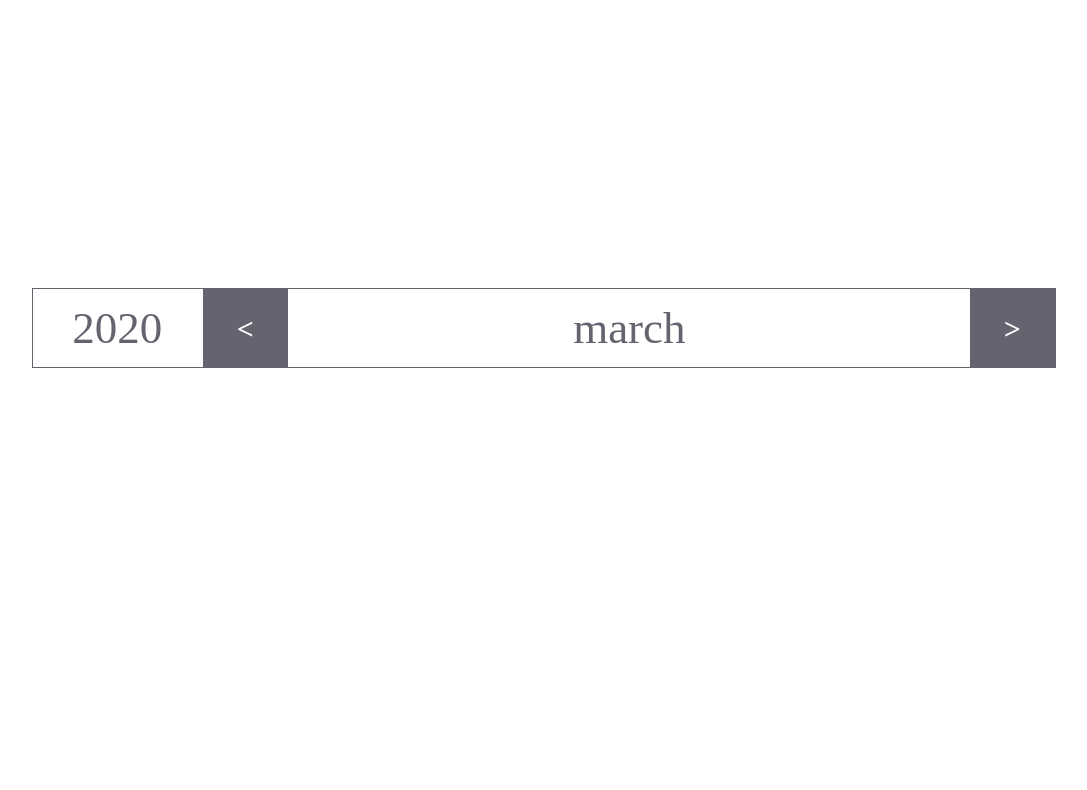
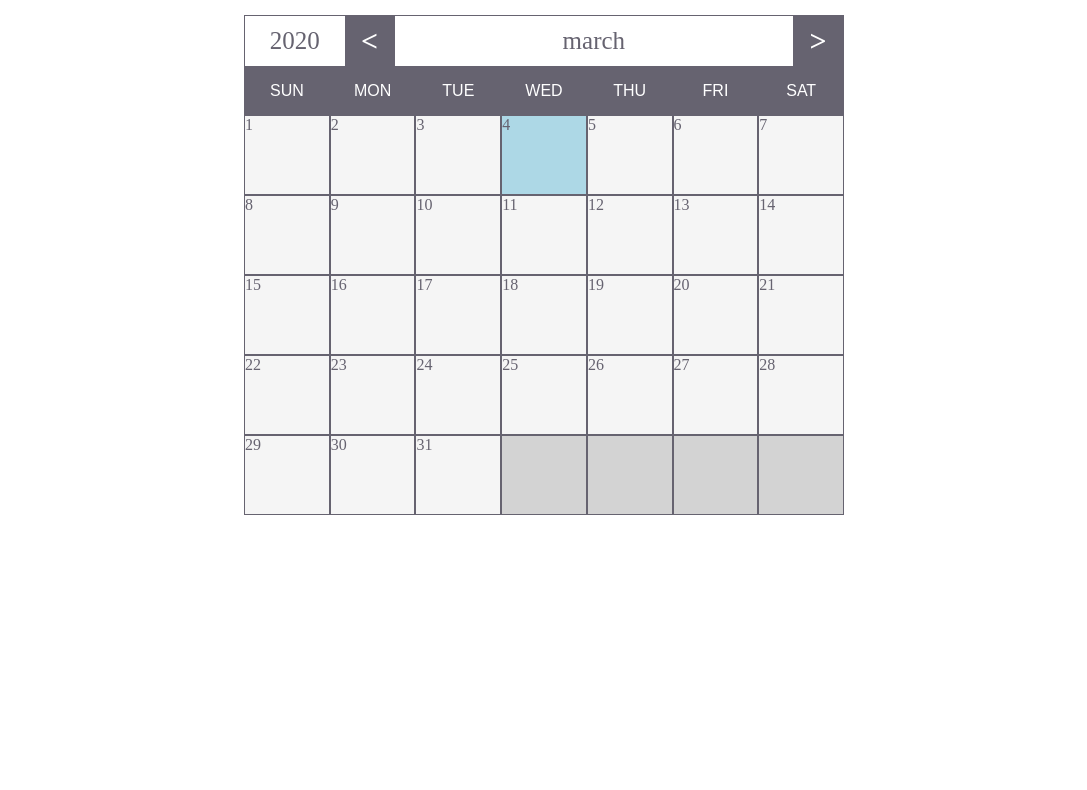
Before and after one commit to drowvoloper/js-calendar, a plain HTML site: page index.html in a window 1280 px wide. Shown: the part 72-862 px from the top of the page, without its empty margins (96-1183 px from the left). After the commit the page ends 800 px from the top, so only its background shows below. Drawn offline with Linux system fonts and the light colour scheme.

Commit message:
ready for now!

```diff
--- a/app.js
+++ b/app.js
@@ -14,11 +14,16 @@ const nextBtn = document.getElementById("nextBtn");
 
 // Set default values
 let chosenMonth = currentMonth;
-let chosenYear = 1;
+let indexYear = 1;
+let chosenYear = currentYear;
+
+// Elements which will be modified
+const cellsGrid = document.getElementById("cellsGrid");
+const rows = document.getElementsByClassName("grid-nums");
 
 // --> USEFUL FUNCTIONS YAYYYYYYYYYYY!! <--
 // move lists when the value is changed
-const moveList = (element, value) => element.style.transform = "translateY(" + (-80 * value) + "px)";
+const moveList = (element, value) => element.style.transform = "translateY(" + (-50 * value) + "px)";
 
 // show / hide lists
 const openList = (list, elements, current) => {
@@ -39,11 +44,68 @@ const changeCurrent = (list, elements, current, next) => {
   moveList(list, next);
 }
 
+// Get the first day of the chosen month!
+const firstDay = (month, year) => {
+  return (new Date(year, month).getDay());
+};
+
+// Check days in a month
+const daysInMonth = (month, year) => 32 - new Date(year, month, 32).getDate();
+
+// Show the chosen month
+const showMonth = (month, year) => {
+  clearMonth();
+  const nDays = daysInMonth(month, year);
+  const first = firstDay(month, year);
+  let lastRow;
+  let i = 0; // day in a week
+  let x = 1 - first; // day in a month
+
+  // It's time to generate cells!
+  while (x <= nDays || i < 7)
+    {
+      if (i == 7) i = 0;
+      if (i == 0) // if it's starting a new week, create a new row
+        {
+          let createRow = document.createElement("div");
+          createRow.classList.add("grid-row", "grid-nums");
+          cellsGrid.appendChild(createRow);
+        }
+      // create cells for each day and add them to the last row created
+      lastRow = cellsGrid.lastChild;
+      let createCell = document.createElement("div");
+      createCell.classList.add("grid-cell");
+      if (x > 0 && x <= nDays)
+        {
+          if (x == currentDate &&
+              month == currentMonth &&
+              year == currentYear)
+            {
+              createCell.classList.add("today");
+            }
+          createCell.classList.add("day-num");
+          createCell.innerText = x;
+        }
+      lastRow.appendChild(createCell);
+      x++;
+      i++;
+    }
+};
+
+// Clear the previous month when the dropdown is changed
+const clearMonth = () => {
+  while (rows.length > 0)
+      rows[0].parentNode.removeChild(rows[0]);
+};
+
 // ############################# MONTHS #############################
 // Style lists to show the default(or current) value
 // months list
 moveList(monthDropdown, chosenMonth);
 months[currentMonth].classList.add("current");
+
+// We show the current month and year by default
+showMonth(chosenMonth, chosenYear);
 
 // addEventListener to each element of the months list
 for (let i = 0; i < months.length; i++)
@@ -57,6 +119,7 @@ for (let i = 0; i < months.length; i++)
       closeList(monthDropdown, months, chosenMonth);
       changeCurrent(monthDropdown, months, chosenMonth, months[i].value);
       chosenMonth = months[i].value;
+      showMonth(chosenMonth, chosenYear);
     }
   });
 }
@@ -64,15 +127,23 @@ for (let i = 0; i < months.length; i++)
 // EventListener for next and prev buttons
 // month changes when they are clicked
 prevBtn.addEventListener("click", () => {
-  if (monthDropdown.classList.contains("open")) closeList();
+  if (monthDropdown.classList.contains("open")) closeList(monthDropdown, months, chosenMonth);
   if(chosenMonth > 0)
+  {
     changeCurrent(monthDropdown, months, chosenMonth, --chosenMonth);
+    showMonth(chosenMonth, chosenYear);
+  }
 });
 nextBtn.addEventListener("click", () => {
-  if (monthDropdown.classList.contains("open")) closeList();
+  if (monthDropdown.classList.contains("open")) closeList(monthDropdown, months, chosenMonth);
   if(chosenMonth < 11)
+  {
     changeCurrent(monthDropdown, months, chosenMonth, ++chosenMonth);
+    showMonth(chosenMonth, chosenYear);
+  }
 });
+
+
 
 // ############################# YEARS #############################
 // We add previous, current and the next 5 years to the "year" dropdown list
@@ -82,27 +153,30 @@ while (i <= 5)
     let optionYear = document.createElement("li");
     optionYear.innerText = currentYear + i;
     optionYear.value = i + 1;
+    optionYear.year = currentYear + i;
     optionYear.classList.add("year");
-    if (optionYear.value == chosenYear)
+    if (optionYear.value == indexYear)
       optionYear.classList.add("current");
     yearDropdown.appendChild(optionYear);
     i++;
   }
 // move list to show the current(default) year
-moveList(yearDropdown, chosenYear);
+moveList(yearDropdown, indexYear);
 
 // add Event listeners to change year
 for (let i = 0; i < years.length; i++)
 {
   years[i].addEventListener("click", () => {
     // show the list when current/showed year is clicked
-    if (years[i].value == chosenYear && !yearDropdown.classList.contains("open"))
-      openList(yearDropdown, years, chosenYear);
+    if (years[i].value == indexYear && !yearDropdown.classList.contains("open"))
+      openList(yearDropdown, years, indexYear);
     // and move the list when a different year is clicked
     else {
-      closeList(yearDropdown, years, chosenYear);
-      changeCurrent(yearDropdown, years, chosenYear, years[i].value);
-      chosenYear = years[i].value;
+      closeList(yearDropdown, years, indexYear);
+      changeCurrent(yearDropdown, years, indexYear, years[i].value);
+      indexYear = years[i].value;
+      chosenYear = years[i].year;
+      showMonth(chosenMonth, chosenYear);
     }
   });
 }
--- a/index.html
+++ b/index.html
@@ -8,10 +8,13 @@
   <title>JS Responsive Calendar</title>
 </head>
 <body>
+  <h1>Vanilla JS Calendar</h1>
   <main class="main-calendar">
   <div class="select-class">
     <ul id="chooseYear"></ul>
-    <div id="prevBtn"><</div>
+    <div id="prevBtn">
+      <div class="circle"><</div>
+    </div>
     <ul id="chooseMonth">
       <li value="0" class="month">january</li>
       <li value="1" class="month">february</li>
@@ -28,7 +31,7 @@
     </ul>
     <div id="nextBtn">></div>
   </div>
-  <!--<div id="cellsGrid">
+  <div id="cellsGrid">
     <div class="grid-row day-names">
       <div class="grid-cell day-name">SUN</div>
       <div class="grid-cell day-name">MON</div>
@@ -38,7 +41,7 @@
       <div class="grid-cell day-name">FRI</div>
       <div class="grid-cell day-name">SAT</div>
     </div>
-  </div>-->
+  </div>
 </main>
 
 <script src="./app.js"></script>
--- a/style.css
+++ b/style.css
@@ -4,21 +4,24 @@
   box-sizing: border-box;
 }
 
-body {
-  width: 100vw;
-  height: 100vh;
-  display: flex;
-  justify-content: center;
-  align-items: center;
+h1 {
+  text-align: center;
+  font-family: Arial;
+  color: #1c1f33;
+  margin-top: 20px;
+  margin-bottom: 30px;
 }
 
 .main-calendar {
-  width: 80vw;
+  width: 600px;
+  height: 200px;
+  margin-left: 50%;
+  transform: translateX(-50%);
 }
 
 .select-class {
-  height: 80px;
-  line-height: 80px;
+  height: 50px;
+  line-height: 50px;
   width: 100%;
   border: 1px solid #666370;
   display: flex;
@@ -27,7 +30,6 @@ body {
 
 ul {
   list-style-position: inside;
-  margin-top: -1px;
 }
 
 ul,
@@ -35,13 +37,13 @@ li {
   width: 100%;
   text-align: center;
   list-style: none;
-  font-size: 45px;
+  font-size: 25px;
   color: #666370;
 }
 
 li {
-  height: 80px;
-  line-height: 80px;
+  height: 50px;
+  line-height: 50px;
 }
 
 li:hover {
@@ -74,11 +76,9 @@ li:hover {
 
 #chooseMonth {
   width: 80%;
-  margin-right:-1px;
 }
 
 #chooseYear {
-  margin-left: -1px;
   width: 20%;
 }
 
@@ -90,4 +90,34 @@ li:hover {
 
 .current {
   transition: opacity 1s ease;
+  background-color: white;
 }
+
+.grid-row {
+  display: flex;
+}
+
+.grid-cell {
+  background-color: lightgray;
+  width: 17%;
+  height:80px;
+  border: 0.5px solid #666370;
+}
+
+.day-name {
+  background-color: #666370;
+  height: 50px;
+  line-height: 50px;
+  text-align: center;
+  color: white;
+  font-family: Arial;
+}
+
+.day-num {
+  background-color:whitesmoke;
+  color: #666370;
+}
+
+.today {
+  background-color: lightblue;
+}
```
